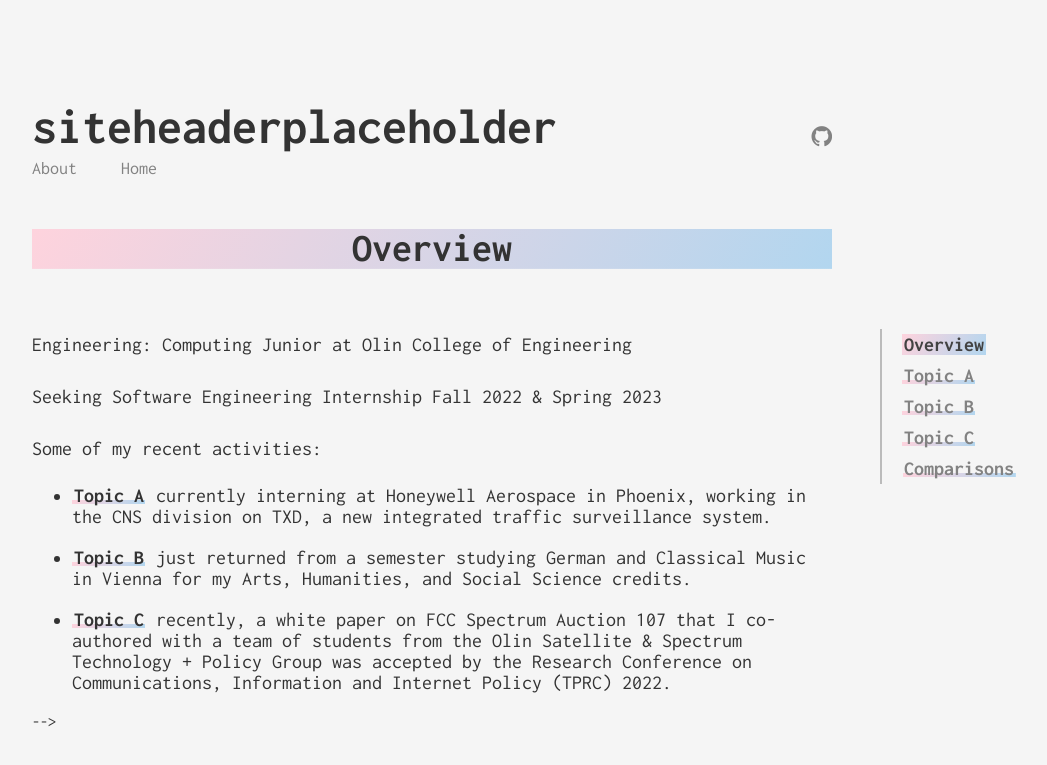
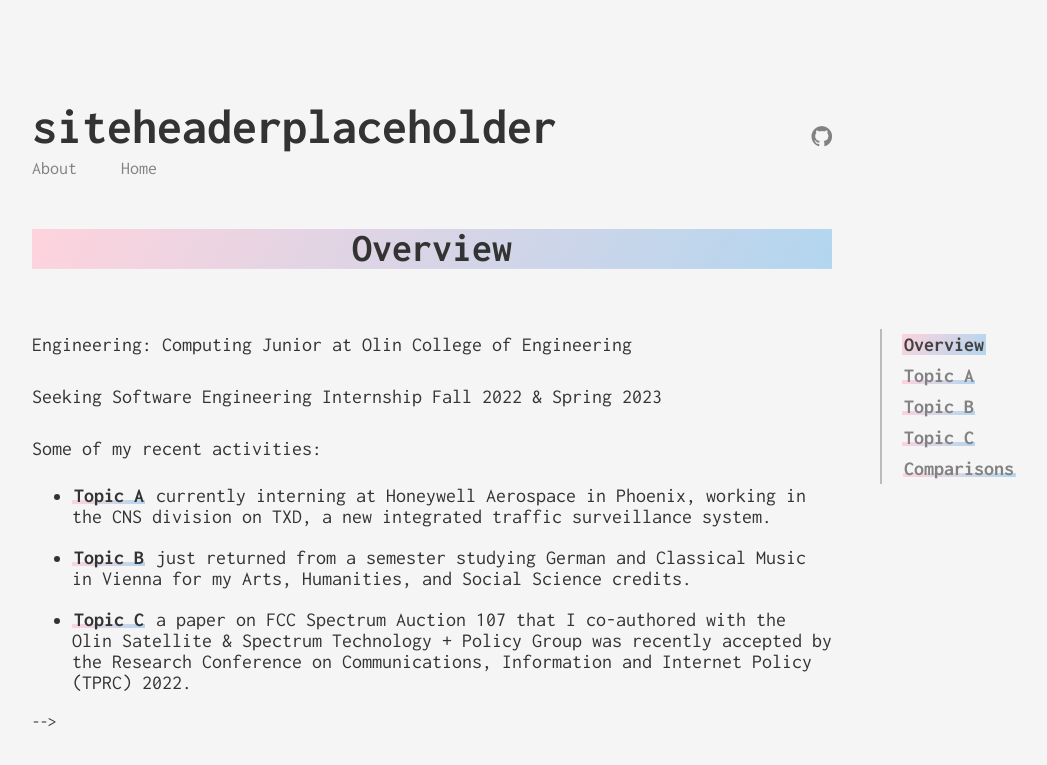
Before and after one commit to liloheinrich/testsite, a Jekyll site: the page built from _posts/2030-01-01-intro.markdown, in a window 1280 px wide. Shown: the top 765 px of the page, without its empty margins (208-1255 px from the left). Built offline with Jekyll 4.4.1, drawn with Linux system fonts in a browser that asks for light colours; nearby versions of some CDN libraries.

Commit message:
start personalizing?

```diff
--- a/_posts/2030-01-01-intro.markdown
+++ b/_posts/2030-01-01-intro.markdown
@@ -14,4 +14,4 @@
 
 - [**Topic A**]({{ site.posts[1].url | prepend: site.baseurl }}){: .underline--magical .scroll_top } currently interning at Honeywell Aerospace in Phoenix, working in the CNS division on TXD, a new integrated traffic surveillance system.
 - [**Topic B**]({{ site.posts[2].url | prepend: site.baseurl }}){: .underline--magical .scroll_top} just returned from a semester studying German and Classical Music in Vienna for my Arts, Humanities, and Social Science credits.
-- [**Topic C**]({{ site.posts[3].url | prepend: site.baseurl }}){: .underline--magical .scroll_top} recently, a white paper on FCC Spectrum Auction 107 that I co-authored with a team of students from the Olin Satellite & Spectrum Technology + Policy Group was accepted by the Research Conference on Communications, Information and Internet Policy (TPRC) 2022.
+- [**Topic C**]({{ site.posts[3].url | prepend: site.baseurl }}){: .underline--magical .scroll_top} a paper on FCC Spectrum Auction 107 that I co-authored with the Olin Satellite & Spectrum Technology + Policy Group was recently accepted by the Research Conference on Communications, Information and Internet Policy (TPRC) 2022.
```
